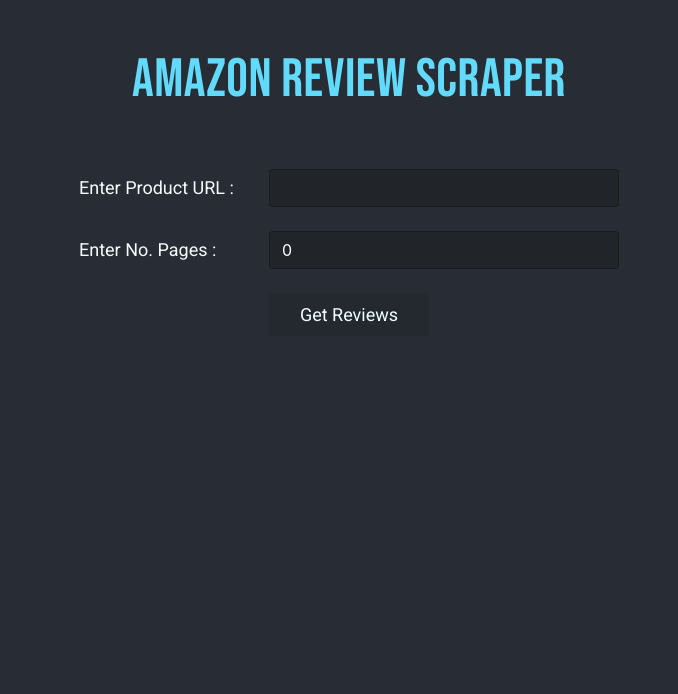
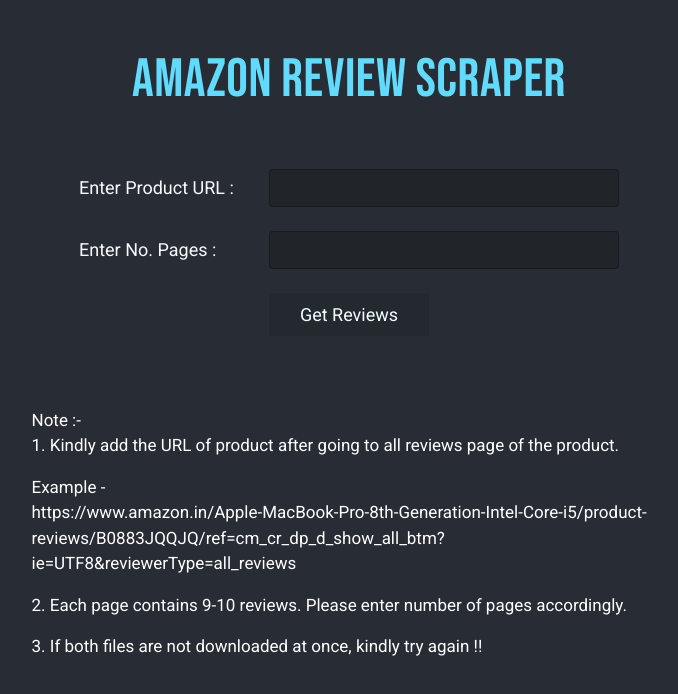
Before and after one commit to Rishab310/review-scraper, a React (Create React App) app: page / in a window 1280 px wide. Shown: the top 694 px of the page, without its empty margins (291-969 px from the left). Built offline with nearby package versions, Linux system fonts and the light colour scheme.

Commit message:
Finalizing

```diff
--- a/package.json
+++ b/package.json
@@ -8,6 +8,7 @@
     "@testing-library/user-event": "^12.1.10",
     "axios": "^0.21.1",
     "bootstrap": "4.6.0",
+    "js-file-download": "^0.4.12",
     "react": "^17.0.2",
     "react-dom": "^17.0.2",
     "react-scripts": "4.0.3",
--- a/src/components/Scraper.jsx
+++ b/src/components/Scraper.jsx
@@ -1,13 +1,15 @@
 import React, { Component } from 'react';
 import { Form } from "reactstrap";
 import axios from 'axios';
+import fileDownload from 'js-file-download';
 
 class Scraper extends Component {
   constructor(props) {
     super(props);
     this.state = {
       url: "",
-      pages: 0
+      pages: null,
+      message:"",
     }
     this.handleChange = this.handleChange.bind(this);
     this.onSubmit = this.onSubmit.bind(this);
@@ -23,6 +25,7 @@
   onSubmit = (event) => {
     event.preventDefault();
     // console.log("URL : " + this.state.url + "\nPages : " + this.state.pages);
+    this.setState({ message: "Please Wait !! Data is Scraping ...." });
     this.summary();
     this.reviews();
   }
@@ -34,8 +37,15 @@
           "pages": this.state.pages
         }
       });
+      if (res.status === 200) {
+        // this.setState({ message: "The summary and reviews CSV file has been downloaded." });
+        fileDownload(JSON.stringify(res.data.message), "summary.txt");
+        // fileDownload(res.data.message, "summary.json");\
+        console.log(res.data.message);
+      }
       console.log(res);
     } catch (err) {
+      this.setState({ message: "Error : Check the URL or network connection." });
       console.log(err);
     }
   };
@@ -47,14 +57,20 @@
           "pages": this.state.pages
         }
       });
+
+      if (res.status === 200) {
+        this.setState({ message: "The summary and reviews CSV file has been downloaded." });
+        fileDownload(res.data, "output.csv");
+      }
       console.log(res);
     } catch (err) {
+      this.setState({ message: "Error : Check the URL or network connection." });
       console.log(err);
     }
   };
 
-
   render() {
+    // const Render
     return (
       <div className="wrapper">
         <br /><br />
@@ -84,7 +100,28 @@
             <div className="row d-flex justify-content-center align-items-center px-4 px-md-0">
               <button className="btn-custom-light">Get Reviews</button>
             </div>
+            <br />
+            <div className="row d-flex justify-content-center align-items-center px-4 px-md-0">
+              <div className="col-12 col-md-6 mb-4">
+                <label htmlFor="pages" className="form-label m-0 text-center w-100"
+                  style={{ color: "#61dafb" }}
+                >{this.state.message}</label>
+              </div>
+            </div>
+            <div className="row d-flex justify-content-center align-items-center px-4 px-md-0">
+              <div className="col-12 col-md-7 form-label" style={{ color:"white",fontSize:"17px"}}>
+                Note :-
+                <p>1. Kindly add the URL of product after going to all reviews page of the product.</p>
+                Example -
+                <p>
+                  https://www.amazon.in/Apple-MacBook-Pro-8th-Generation-Intel-Core-i5/product-reviews/B0883JQQJQ/ref=cm_cr_dp_d_show_all_btm?ie=UTF8&reviewerType=all_reviews
+                </p>
+                <p>2. Each page contains 9-10 reviews. Please enter number of pages accordingly.</p>
+                <p>3. If both files are not downloaded at once, kindly try again !!</p>
+              </div>
+            </div>
           </Form>
+
         </div>
       </div>
     );
```
Also changed, not shown: 2 other files (tests, documents, lock files or other folders).
